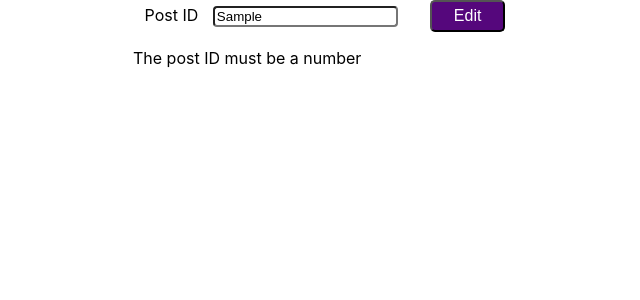
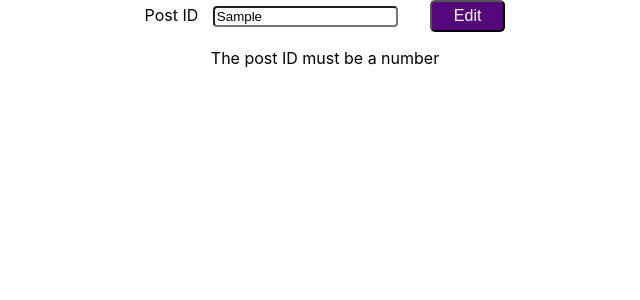
Before and after one commit to lu15v/Assesment, a React (Create React App) app: page / in a window 1280 px wide. Both pictures are taken after typing "Sample" into the empty fields and a click on the input "Edit". Shown: the top 300 px of the page, without its empty margins (315-955 px from the left). Built offline with nearby package versions, Linux system fonts and the light colour scheme.

Commit message:
MOD: styles for displaying info

```diff
--- a/src/components/InputField.css
+++ b/src/components/InputField.css
@@ -21,7 +21,12 @@
 .div {
   margin: 0 auto;
   width: 30%;
-  text-align: left !important;
+}
+.div-m{
+  text-align: center;
+}
+.div-info{
+  text-align: left;
 }
 
 .div-hide{
--- a/src/components/InputField.js
+++ b/src/components/InputField.js
@@ -83,7 +83,7 @@ class InputField extends Component{
                         <input type="submit" className="btn btn-normal" value="Edit" />
                     </form>
 
-                    <div className={this.state.edited ? "div": "div div-hide"}>
+                    <div className={this.state.edited ? "div div-info": "div div-hide"}>
                         <p className="p-edit">Title:</p>
                         <p>{this.state.title}</p>
                         <p className="p-edit">body:</p>
@@ -91,7 +91,7 @@ class InputField extends Component{
                         <p className="p-edit">Time:</p>
                         <p>{this.state.time}</p>
                     </div>
-                    <div className={this.state.error ? "div": "div div-hide"}>
+                    <div className={this.state.error ? "div div-m": "div div-hide"}>
                         <p>{this.state.errorInfo}</p>
                     </div>
                 </div>
```
